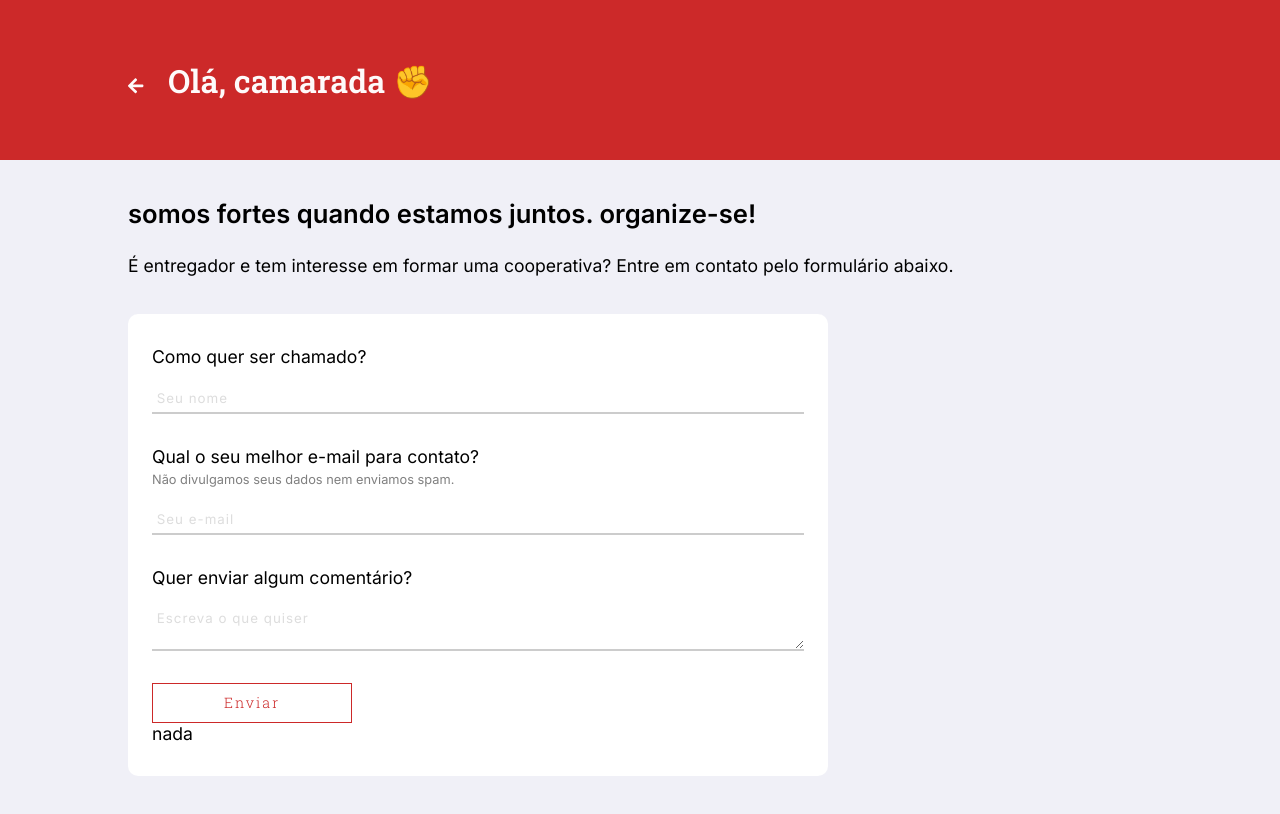
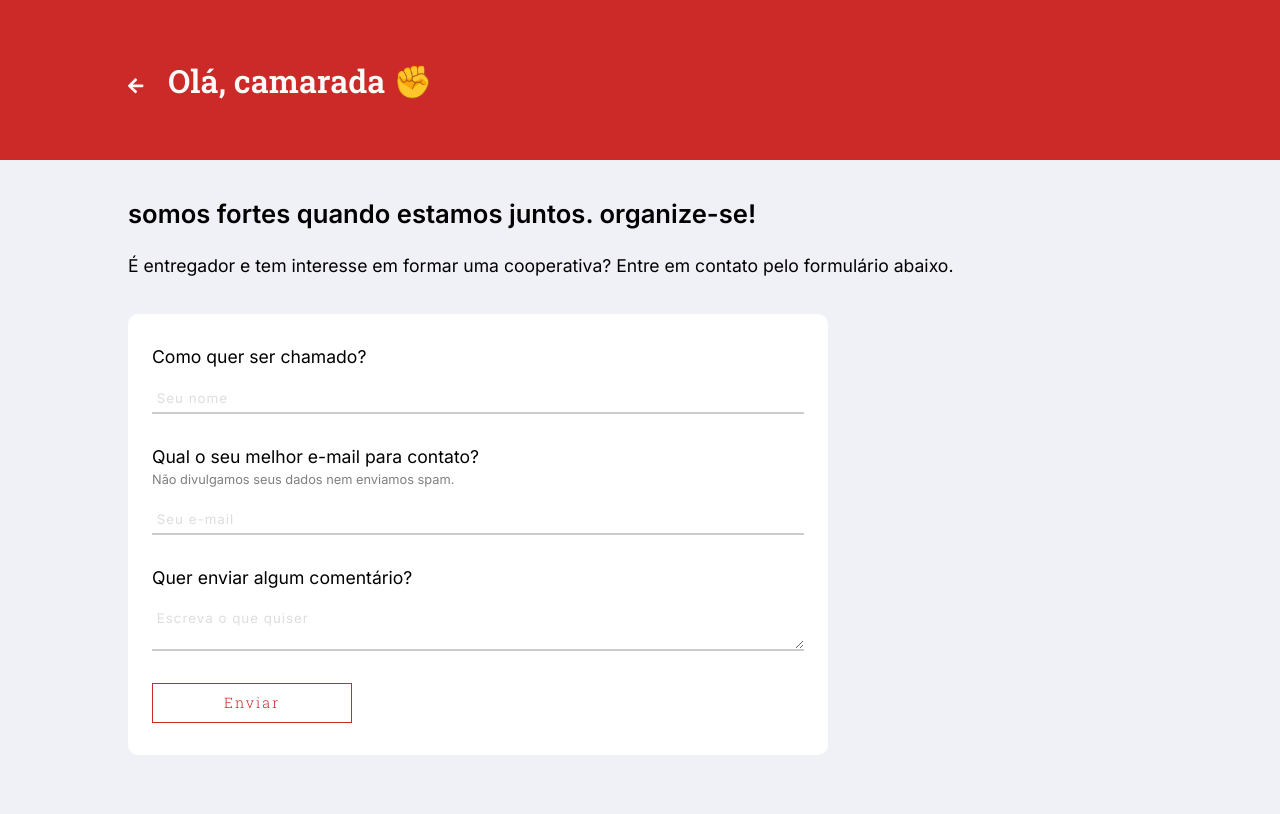
Before and after one commit to brunagerrard/projeto-depara-fullstack, a Next.js app: page /contact in a window 1280 px wide. Shown: the top 814 px of the page. Built offline with nearby package versions, Linux system fonts and the light colour scheme.

Commit message:
fix: form state

```diff
--- a/components/Form.js
+++ b/components/Form.js
@@ -68,7 +68,6 @@ export default function Form() {
 
   const sendFormData = async e => {
     e.preventDefault()
-    setIsFormSent(false)
 
     const res = await fetch("api/contact", {
       body: JSON.stringify({
@@ -86,7 +85,7 @@ export default function Form() {
 
     e.target.reset()
 
-    setTimeout(() => setIsFormSent(true), 2000)
+    if(result) setIsFormSent(true)
   }
   return (
     <FormWrapper>
@@ -113,10 +112,10 @@ export default function Form() {
         />
         <label htmlFor="story">Quer enviar algum comentário?</label>
         <textarea id="story" name="story" placeholder="Escreva o que quiser" />
-        <button type="submit">Enviar</button>
+        <button type="submit" onClick={() => setIsFormSent('sending')}>Enviar</button>
       </MyForm>
 
-      {isFormSent === "false" ? "sending" : isFormSent === "true" ? "sent" : 'nada'}
+      {isFormSent === 'sending' ? 'sending' : isFormSent && 'sent'}
     </FormWrapper>
   )
 }
```
